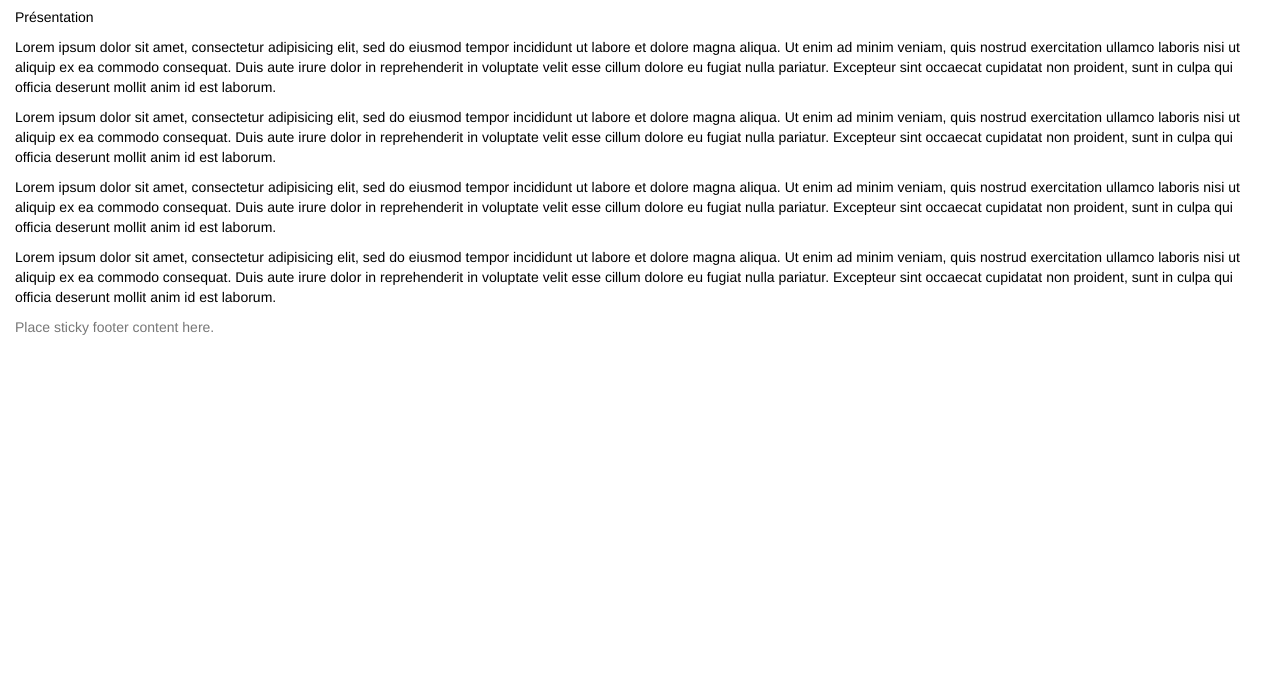
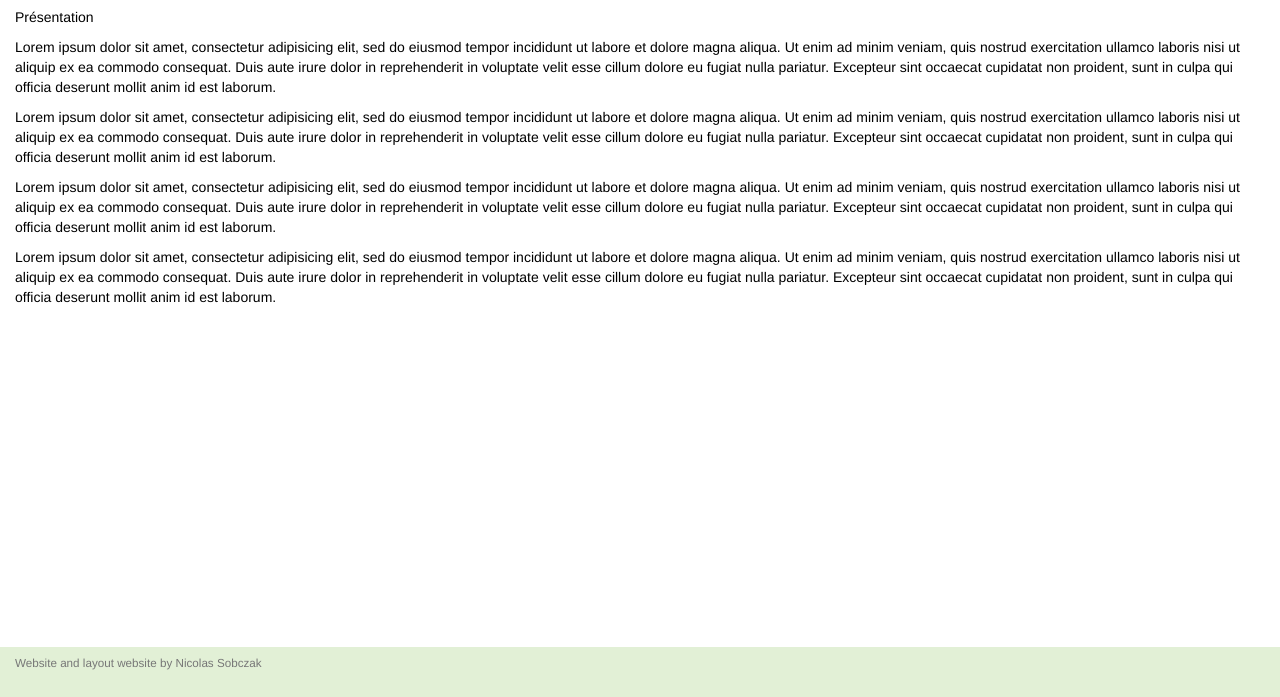
Before and after one commit to nsobczak/portfolio, a plain HTML site: page index.html in a window 1280 px wide. Shown: the part 103-800 px from the top of the page. Drawn offline with nearby package versions, Linux system fonts and the light colour scheme; a script that the page names is missing.

Commit message:
Add footer

```diff
--- a/css/mainStyle.css
+++ b/css/mainStyle.css
@@ -1,16 +1,28 @@
+html {
+    position: relative;
+    min-height: 100%;
+}
+
 body {
     padding: 40px 0px 0px 0px;
     color: black;
+    margin-bottom: 60px;
 }
+
+
+.footer {
+    position: absolute;
+    bottom: 0;
+    width: 100%;
+    height: 50px;
+    padding-top: 8px;
+    font-size: smaller;
+    background-color: #E2F0D6;
+}
+
+
+/*======================================*/
 
 h1, h2, h3, h4, h5, h6 {
     color: #173D48;
 }
-
-.footer{
-    position: absolute;
-    height: 40px;
-    margin-bottom: 0px;
-    padding-bottom: 0px;
-    width: 100%;
-}
--- a/index.html
+++ b/index.html
@@ -2,7 +2,7 @@
 <html lang="en">
 <head>
     <meta charset="UTF-8">
-    <title>Portfolio_home</title>
+    <title>Nicolas Sobczak</title>
 
     <!--CSS-->
     <link rel="stylesheet" href="https://maxcdn.bootstrapcdn.com/bootstrap/3.3.7/css/bootstrap.min.css">
--- a/ressources/footer.js
+++ b/ressources/footer.js
@@ -1,5 +1,5 @@
 document.write('\
     <div class="footer container-fluid">\
-        <span class="text-muted">Place sticky footer content here.</span>\
+        <span class="text-muted">Website and layout website by Nicolas Sobczak</span>\
     </div>'
 );
```
Also changed, not shown: projects.html (+6 -1 lines), skills.html (+6 -1 lines).
